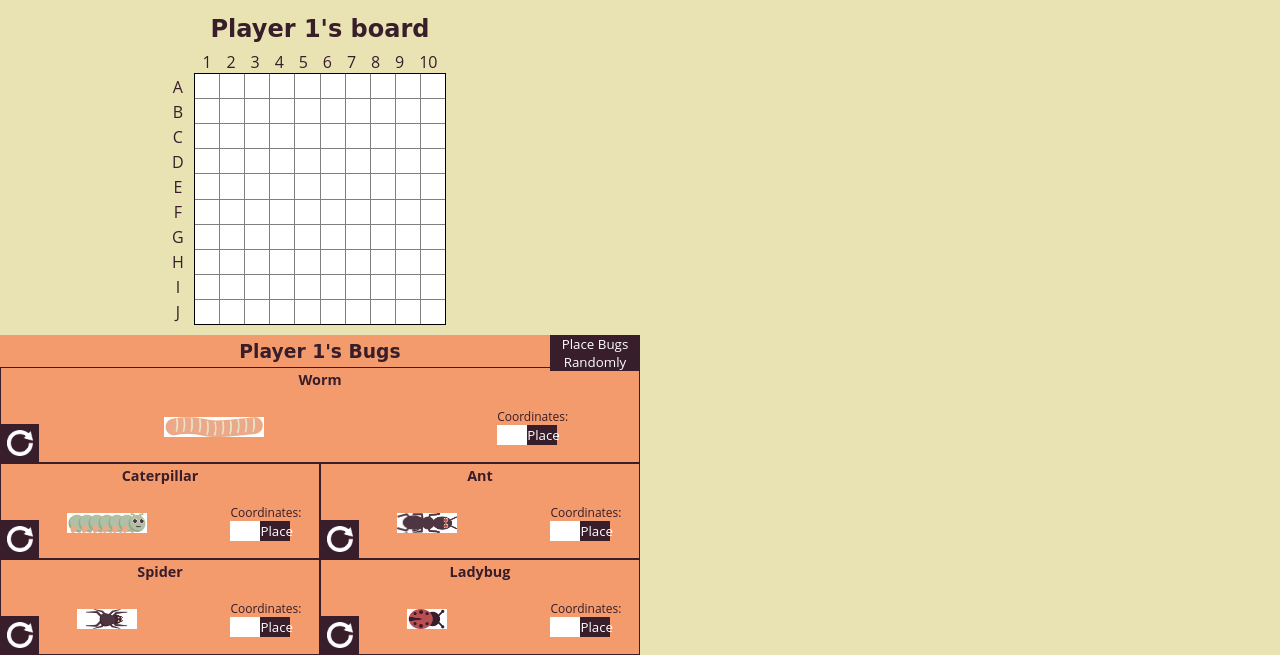
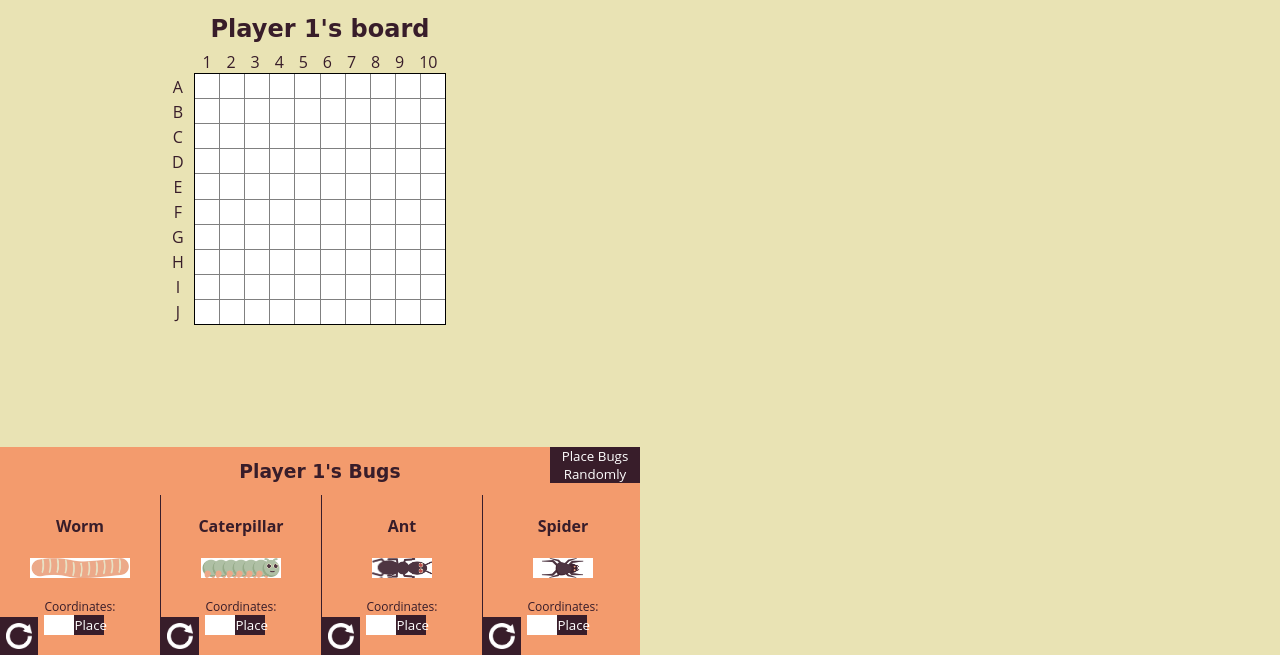
Before and after one commit to sheacronin/battleship, a website built with webpack: page src/index.html in a window 1280 px wide. Both pictures are taken after a click on the button "Play". Shown: the part 145-800 px from the top of the page. Built offline with nearby package versions, Linux system fonts and the light colour scheme.

Commit message:
Change bug pen on placing bugs to scroll horizontally

```diff
--- a/src/dom/bug-pen.js
+++ b/src/dom/bug-pen.js
@@ -47,10 +47,15 @@ class BugPen {
     createPlacingBugsBugPen() {
         this.containerEl.classList.add('placing-bugs');
         this.containerEl.appendChild(this.titleEl);
+
+        const bugsDiv = document.createElement('div');
+        bugsDiv.classList.add('all-bugs-container');
         const bugContainers = this._createBugsEls(this.board.bugs);
         bugContainers.forEach((bugContainer) =>
-            this.containerEl.appendChild(bugContainer)
+            bugsDiv.appendChild(bugContainer)
         );
+        this.containerEl.appendChild(bugsDiv);
+
         this._addPlaceBugsRandomlyBtn(this.board.bugs);
     }
 
--- a/src/styles.css
+++ b/src/styles.css
@@ -246,17 +246,10 @@ article.p2 {
 .bug-pen {
     background-color: #f39b6d;
     grid-area: bug-pen;
-    display: grid;
-    grid-template-rows: 10% repeat(3, 30%);
-    grid-template-columns: 1fr 1fr;
     position: absolute;
     bottom: 0;
     width: 50vw;
-    height: 30vh;
-}
-
-.bug-pen.placing-bugs {
-    height: 40vh;
+    height: 26vh;
 }
 
 @media (max-width: 500px) {
@@ -266,10 +259,17 @@ article.p2 {
 }
 
 .bug-pen h3 {
-    grid-row: 1 / 1;
-    grid-column: 1 / 3;
     font-family: 'Comfortaa', cursive;
-    align-self: center;
+    height: 6vh;
+    display: flex;
+    justify-content: center;
+    align-items: center;
+}
+
+.all-bugs-container {
+    overflow-x: scroll;
+    height: 20vh;
+    display: flex;
 }
 
 .place-bugs-random {
@@ -280,29 +280,15 @@ article.p2 {
 }
 
 .bug-container {
-    display: flex;
-    justify-content: center;
-    align-items: center;
-}
-
-.placing-bugs .bug-container {
-    display: grid;
     justify-items: center;
     align-items: center;
-    grid-template-columns: 2fr 1fr;
-    grid-template-rows: 1fr 3fr;
-    grid-template-areas:
-        'bug-name bug-name'
-        'bug input'
-        'bug rotate';
-    font-size: 0.9em;
+    border-right: 1px solid;
+    display: flex;
+    flex-direction: column;
     position: relative;
-    border: 1px solid;
-}
-
-.worm {
-    grid-row: 2 / 2;
-    grid-column: 1 / 3;
+    flex-basis: 20vh;
+    flex-shrink: 0;
+    justify-content: space-evenly;
 }
 
 .bug-container h4 {
```
Also changed, not shown: dist/main.js.
